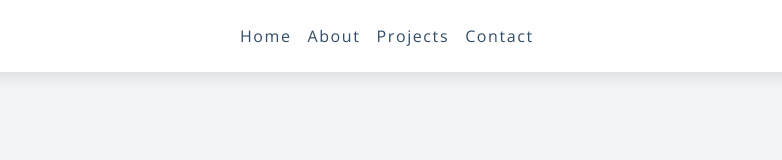
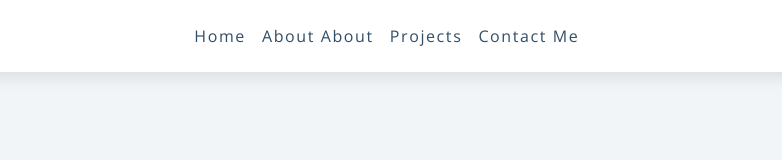
Before and after one commit to VANHUUTHANHTRUNG/heroku-docker-ci, a website: page navbar-app/index.html in a window 1280 px wide. Shown: the full height of the page, 271-1053 px from the left. Drawn offline with nearby package versions, Linux system fonts and the light colour scheme.

Commit message:
edit index file

```diff
--- a/navbar-app/index.html
+++ b/navbar-app/index.html
@@ -29,13 +29,13 @@
             <a href="index.html">home</a>
           </li>
           <li>
-            <a href="about.html">about</a>
+            <a href="about.html">about about</a>
           </li>
           <li>
             <a href="projects.html">projects</a>
           </li>
           <li>
-            <a href="contact.html">contact</a>
+            <a href="contact.html">contact me</a>
           </li>
         </ul>
         <!-- social media -->
```
